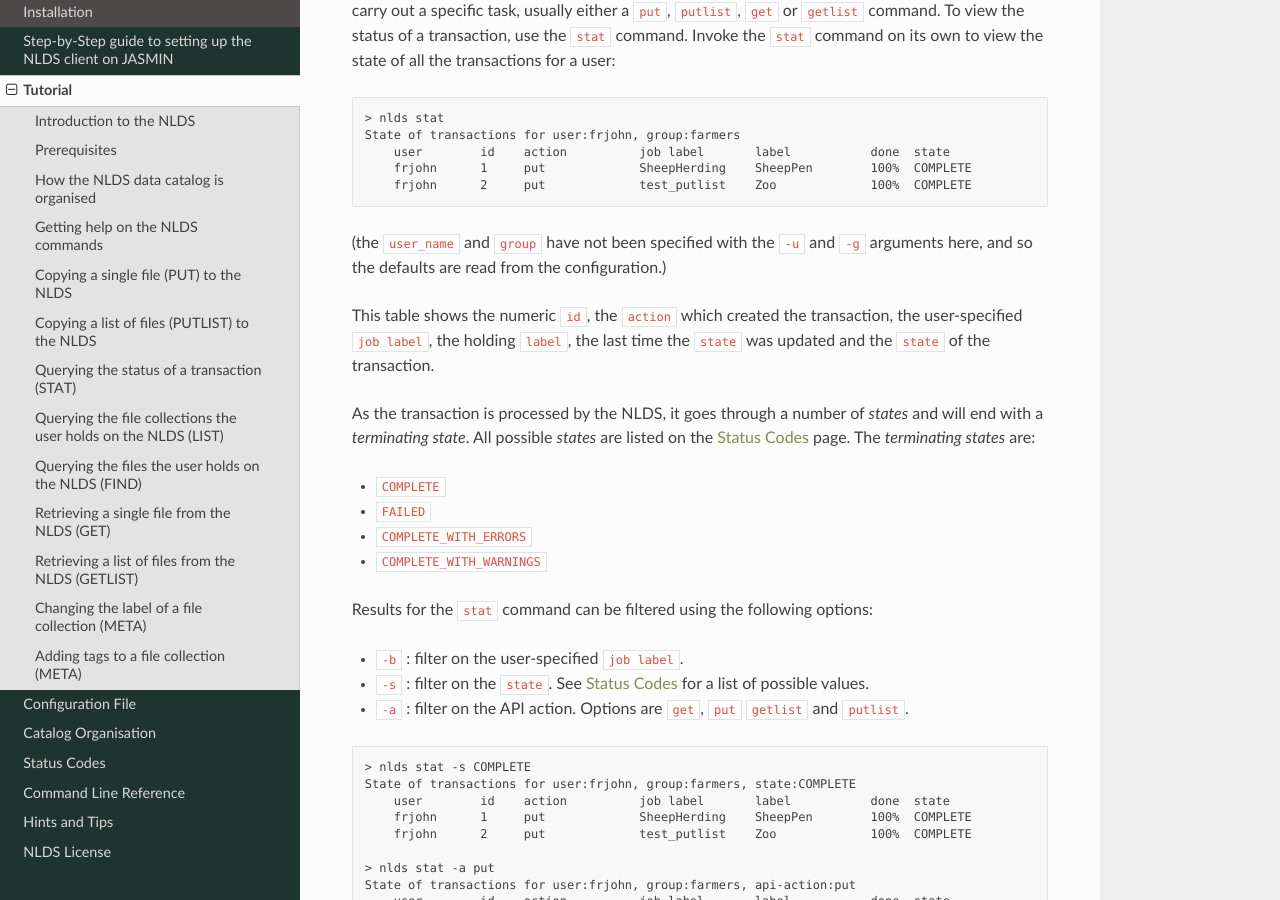
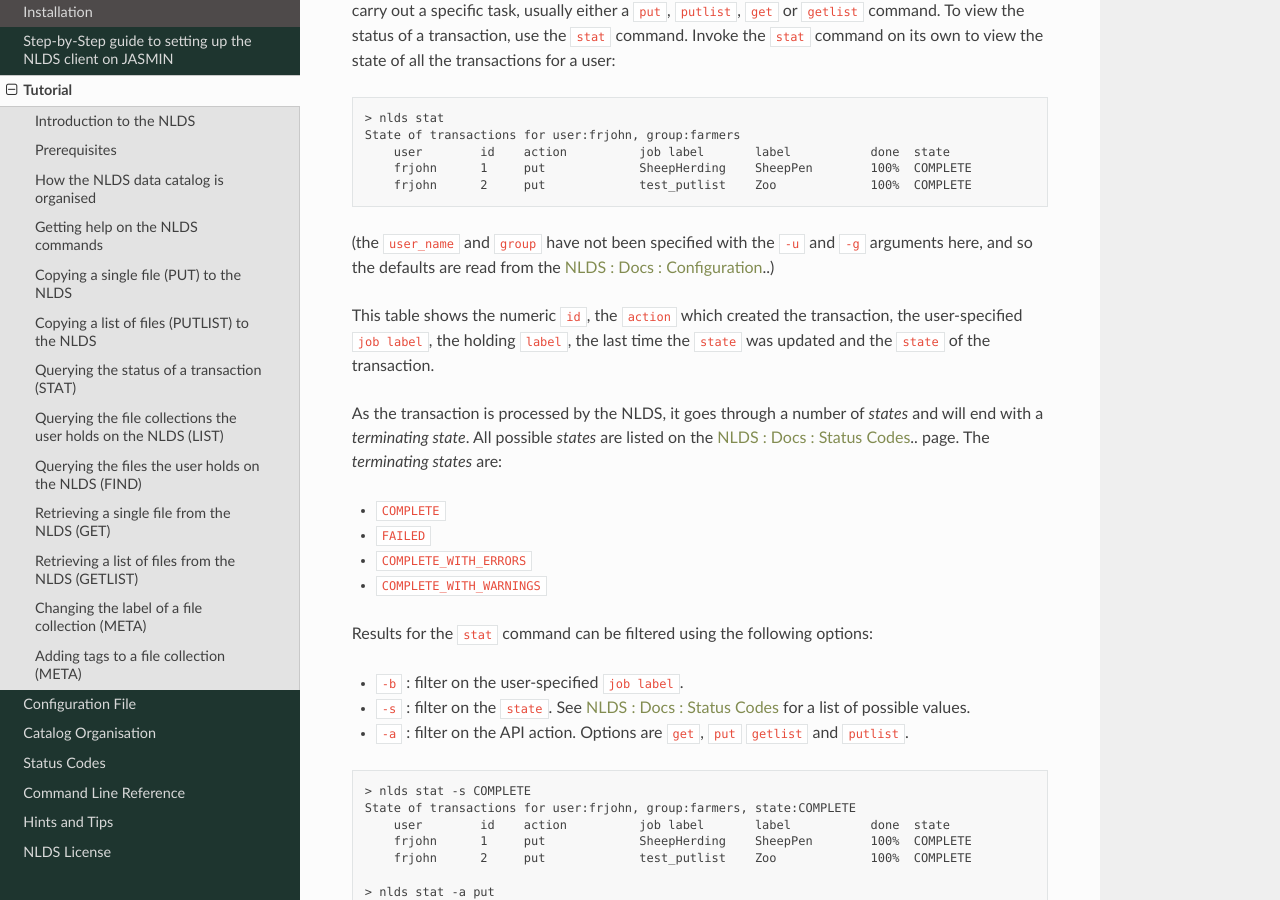
Before and after one commit to cedadev/nlds-client, a Sphinx documentation site: the page built from docs/user_guide/source/tutorial.rst, in a window 1280 px wide and 900 px high, scrolled down 5229 px. Built offline with Sphinx 7.4.7 and the Read the Docs theme 3.1.0, drawn with Linux system fonts in a browser that asks for light colours; some of the changed text lies outside the part shown.

Commit message:
Updated docs again

```diff
--- a/docs/user_guide/source/step_by_step.rst
+++ b/docs/user_guide/source/step_by_step.rst
@@ -13,9 +13,9 @@ Step-by-Step guide to setting up the NLDS client on JASMIN
     previously in this document are no longer needed.  This document has been shortened
     to reflect this.  The improved workflow includes:
 
-    * The access and secret keys required by the object store are automatically generated by the ``nlds init`` command.  The previous workflow of generating the object store access and secret keys is no longer required.
+    * The access and secret keys required by the object store are now automatically generated by the ``nlds init`` command.  The previous workflow of generating the object store access and secret keys is no longer required.
 
-    * In addition, ``nlds init`` command will now fill in all of the required values in the ``~/.nlds-config`` file, including the user and group.  This makes the setting up of the NLDS client much more user friendly.
+    * In addition, the ``nlds init`` command will now fill in all of the required values in the ``~/.nlds-config`` file, including the user and group.  This makes the setting up of the NLDS client much more user-friendly.
 
     * PyPi for hosting the NLDS client, which makes installation much more straightforward for the user, as ``pip install nlds-client`` can be used, rather than the long GitHub URL as previously.
 
--- a/docs/user_guide/source/tutorial.rst
+++ b/docs/user_guide/source/tutorial.rst
@@ -71,7 +71,7 @@ with the ability to add metadata to the *Holdings* in the form of *Tags* and
 *Labels*.
 
 Figure 2 shows a simplified view of the NLDS data-catalog.  This is covered in
-much more depth in the :ref:`catalog_organisation` section.
+much more depth in the :ref:`NLDS : Docs : Catalog Organisation <catalog_organisation>` section.
 
 .. figure:: ./_images/simple_catalog.png
 
@@ -160,7 +160,7 @@ Ingesting data into NLDS is acheived using two commands: ``put`` and ``putlist``
 
 This is the simplest form of the command and will PUT the file into a holding
 with a seemingly random label.  It will also use the values of ``user`` and
-``group`` from the :ref:`configuration`.
+``group`` from the :ref:`NLDS : Docs : Configuration <configuration>`..
 
 To specify the ``user`` and ``group``:
 
@@ -256,7 +256,7 @@ own to view the state of all the transactions for a user:
 
 (the ``user_name`` and ``group`` have not been specified with the ``-u`` and
 ``-g`` arguments here, and so the defaults are read from the
-:ref:`configuration`.)
+:ref:`NLDS : Docs : Configuration <configuration>`..)
 
 This table shows the numeric ``id``, the ``action`` which created the
 transaction, the user-specified ``job label``, the holding ``label``, the last
@@ -264,7 +264,7 @@ time the ``state`` was updated and the ``state`` of the transaction.
 
 As the transaction is processed by the NLDS, it goes through a number of
 *states* and will end with a *terminating state*.  All possible *states* are
-listed on the :ref:`status_codes` page.  The *terminating states* are:
+listed on the :ref:`NLDS : Docs : Status Codes <status_codes>`.. page.  The *terminating states* are:
 
 * ``COMPLETE``
 * ``FAILED``
@@ -274,7 +274,7 @@ listed on the :ref:`status_codes` page.  The *terminating states* are:
 Results for the ``stat`` command can be filtered using the following options:
 
 * ``-b`` : filter on the user-specified ``job label``.
-* ``-s`` : filter on the ``state``.  See :ref:`status_codes` for a list of possible values.
+* ``-s`` : filter on the ``state``.  See :ref:`NLDS : Docs : Status Codes <status_codes>` for a list of possible values.
 * ``-a`` : filter on the API action. Options are ``get``, ``put`` ``getlist`` and ``putlist``.
 
 .. code-block:: text
@@ -381,7 +381,7 @@ that a user has:
 
 (the ``user_name`` and ``group`` have not been specified with the ``-u`` and
 ``-g`` arguments here, and so the defaults are read from the
-:ref:`configuration`.)
+:ref:`NLDS : Docs : Configuration <configuration>`..)
 
 This table shows the numeric ``id``, ``label`` and latest ``ingest time`` for
 the holding.  To examine the holding in more detail, the ``-i`` option
```
Also changed, not shown: docs/user_guide/source/configuration.rst (+2 -5 lines).
